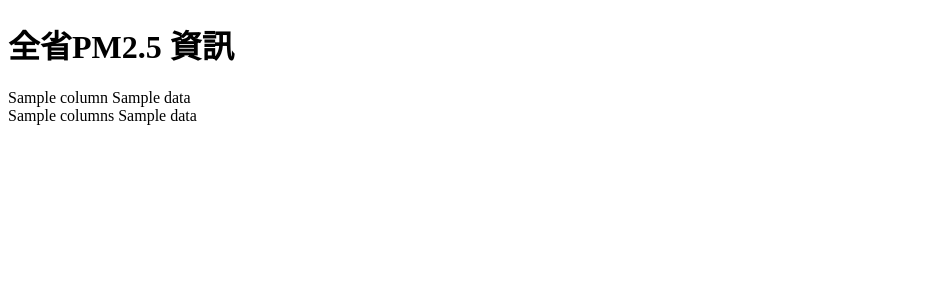
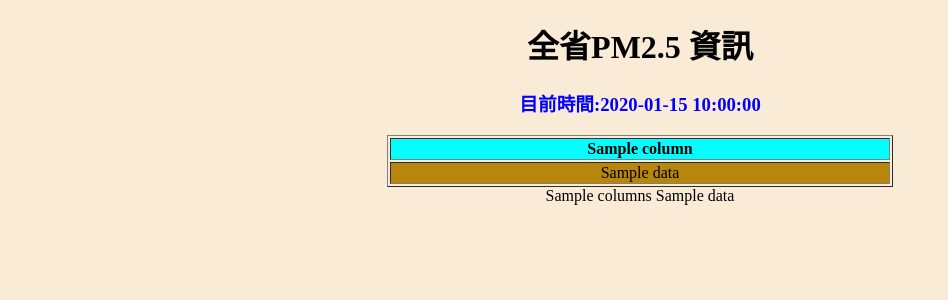
Before and after one commit to anyen936/flask0929, a Flask app: template templates/pm25.html in a window 1280 px wide. Shown: the top 300 px of the page, without its empty margins (0-948 px from the left). Run offline with Flask 3, Linux system fonts and the light colour scheme; the template is opened without the code that fills it: most values are stand-ins (such as "Sample title", 1, 10 or a date in 2020).

Commit message:
Flaskpm25

```diff
--- a/main.py
+++ b/main.py
@@ -1,6 +1,5 @@
 from flask import Flask, render_template
 from datetime import datetime
-
 from stock import scrape_pm25, scrape_stocks
 
 app = Flask(__name__)
@@ -26,7 +25,11 @@ books = {
 @app.route("/pm25")
 def get_pm25():
     columns, values = scrape_pm25()
-    datas = {"columns": columns, "values": values}
+    datas = {
+        "columns": columns,
+        "values": values,
+        "today": today.strftime(" %y/%m%d %H:%M:%S"),
+    }
     return render_template("pm25.html", data=datas)
 
 
--- a/templates/index.html
+++ b/templates/index.html
@@ -12,6 +12,7 @@
     目前時間:{{date}}
     <a href="/book">購買書籍</a><br>
     <a href="/stocks">股票資訊</a>
+    <a href="/pm25">PM2.5資訊</a>
 </body>
 
 </html>
--- a/templates/pm25.html
+++ b/templates/pm25.html
@@ -5,23 +5,46 @@
     <meta charset="UTF-8">
     <meta name="viewport" content="width=device-width, initial-scale=1.0">
     <title>pm2.5 資訊</title>
+    <style>
+        body {
+            font-family: 標楷體;
+            background-color: antiquewhite;
+            text-align: center;
+        }
+
+        table {
+            width: 40%;
+            margin: 0 auto;
+        }
+
+        th {
+            background-color: aqua;
+        }
+
+        td {
+            background-color: darkgoldenrod;
+        }
+    </style>
 </head>
 
 <body>
     <h1>全省PM2.5 資訊</h1>
-    <table>
+    <h3 style="color : blue">目前時間:{{data["today"]}}</h3>
+    <table border="1">
         <thead>
             <tr>
-                {% for th in data["columns"]%}
-                {{th}}
+                {% for th in data["columns"] %}
+                <th>{{th}}</th>
                 {% endfor %}
             </tr>
 
         </thead>
         <tbody>
-            {% for tr in data["values"]%}
+            {% for tr in data["values"] %}
             <tr>
-                {{tr}}
+                {% for td in tr %}
+                <td>{{td}}</td>
+                {% endfor %}
             </tr>
             {% endfor %}
         </tbody>
```
Also changed, not shown: stock.py (+4 -4 lines), 1 other file.
